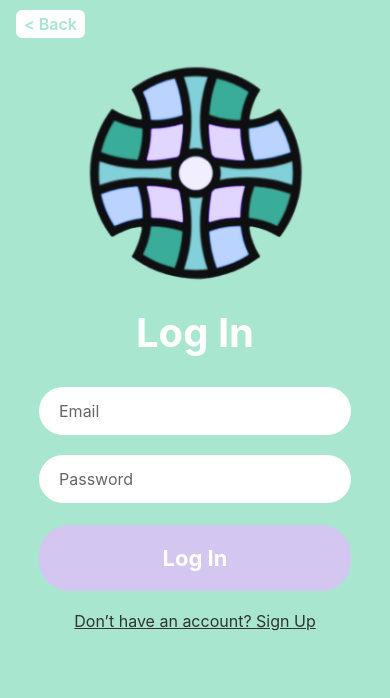
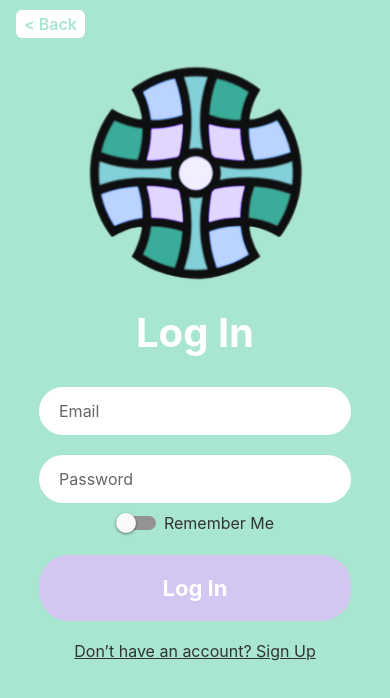
Before and after one commit to AlphaBlaze-9/Nuvana-Submission, a React Native app: screen /LoginPage in a window 390 px wide. Shown: the top 698 px of the page. Built offline with nearby package versions, Linux system fonts and the light colour scheme.

Commit message:
Fifth Commit

```diff
--- a/screens/CalendarPage.js
+++ b/screens/CalendarPage.js
@@ -43,7 +43,6 @@ export default function CalendarPage() {
     { eventName: 'Meditation Retreat', eventDate: '2025-06-25' },
   ]);
 
-  // Animation hooks
   const scaleAnim = useRef(new Animated.Value(1)).current;
   const opacityAnim = useRef(new Animated.Value(0)).current;
 
@@ -62,10 +61,8 @@ export default function CalendarPage() {
     ]).start();
   }, [scaleAnim, opacityAnim]);
 
-  // Today's date in YYYY-MM-DD
   const today = new Date().toISOString().split('T')[0];
 
-  // Build markedDates with custom circle styles
   const markedDates = {};
   eventDetails.forEach(evt => {
     const d = parseDateToYMD(evt.eventDate);
--- a/screens/HomePage.js
+++ b/screens/HomePage.js
@@ -67,14 +67,13 @@ export default function HomePage() {
   const navIcons = [
     { key: 'Book',     src: BookIcon,     onPress: () => navigation.navigate('JournalPage') },
     { key: 'Check',    src: CheckIcon,    onPress: () => navigation.navigate('ProgressPage') },
-    { key: 'Home',     src: HomeIcon,     onPress: () => {/* TODO */} },
+    { key: 'Home',     src: HomeIcon,     onPress: () => {} },
     { key: 'Calendar', src: CalendarIcon, onPress: () => navigation.navigate('CalendarPage') },
     { key: 'Text',     src: TextIcon,     onPress: () => navigation.navigate('AIPage') },
   ];
 
   return (
     <SafeAreaView style={styles.container}>
-      {/* Visible logout button */}
       <TouchableOpacity
         style={styles.logoutOverlay}
         onPress={() => navigation.replace('WelcomePage')}
@@ -176,20 +175,20 @@ const styles = StyleSheet.create({
     left: 16,
     zIndex: 10,
     backgroundColor: '#d3c6f1',
-    paddingVertical: 10,    // ↑ doubled
-    paddingHorizontal: 5,  // ↑ increased
+    paddingVertical: 10,
+    paddingHorizontal: 5,
     borderRadius: 8,
-    minWidth: 100,          // ensure a minimum tap area
-    alignItems: 'center',   // center the text
+    minWidth: 100,
+    alignItems: 'center',
   },
   logoutText: {
     color: '#fff',
     fontWeight: '600',
-    fontSize: 18,           // ↑ larger text
+    fontSize: 18,
   },
 
   scrollContent: {
-    paddingTop: 60,      // leave room for logout
+    paddingTop: 60,
     paddingBottom: 100,
     alignItems: 'center',
   },
--- a/screens/JournalEntryPage.js
+++ b/screens/JournalEntryPage.js
@@ -24,7 +24,6 @@ export default function JournalEntryPage() {
   const route = useRoute();
   const entry = route.params?.entry || {};
 
-  // Metrics state as numbers
   const [mood, setMood] = useState(entry.mood ? Number(entry.mood) : 1);
   const [craving, setCraving] = useState(entry.craving ? Number(entry.craving) : 1);
   const [sentiment, setSentiment] = useState(
@@ -33,11 +32,9 @@ export default function JournalEntryPage() {
   const [sleep, setSleep] = useState(entry.sleep ? Number(entry.sleep) : 0);
   const [stress, setStress] = useState(entry.stress ? Number(entry.stress) : 1);
 
-  // Journal state
   const [title, setTitle] = useState(entry.title || '');
   const [subtitle, setSubtitle] = useState(entry.subtitle || '');
 
-  // Modal control
   const [modalVisible, setModalVisible] = useState(true);
 
   const handleNext = () => setModalVisible(false);
@@ -59,7 +56,6 @@ export default function JournalEntryPage() {
     });
   };
 
-  // Helper to render a stepper row
   const Stepper = ({ label, value, setValue, min, max, step = 1, decimal }) => (
     <View style={styles.metricRow}>
       <Text style={styles.metricLabel}>{label}</Text>
@@ -91,7 +87,6 @@ export default function JournalEntryPage() {
 
   return (
     <SafeAreaView style={styles.container}>
-      {/* Check-in Modal */}
       <Modal visible={modalVisible} transparent animationType="slide">
         <KeyboardAvoidingView
           style={styles.modalContainer}
@@ -119,7 +114,6 @@ export default function JournalEntryPage() {
         </KeyboardAvoidingView>
       </Modal>
 
-      {/* Journal Entry Form (after metrics) */}
       {!modalVisible && (
         <>
           <View style={styles.inlineHeader}>
--- a/screens/LoginPage.js
+++ b/screens/LoginPage.js
@@ -1,5 +1,4 @@
-// screens/LoginPage.js
-import React, { useState } from 'react';
+import React, { useState, useEffect } from 'react';
 import {
   SafeAreaView,
   View,
@@ -11,7 +10,9 @@ import {
   Alert,
   ActivityIndicator,
   Image,
+  Switch,
 } from 'react-native';
+import AsyncStorage from '@react-native-async-storage/async-storage';
 import { createClient } from '@supabase/supabase-js';
 
 const supabaseUrl = 'https://weonnniyegpesinyqmrx.supabase.co';
@@ -23,9 +24,29 @@ const BUTTON_WIDTH = width * 0.8;
 const BG = '#a8e6cf';
 
 export default function LoginPage({ navigation }) {
-  const [email, setEmail]       = useState('');
-  const [password, setPassword] = useState('');
-  const [loading, setLoading]   = useState(false);
+  const [email, setEmail]           = useState('');
+  const [password, setPassword]     = useState('');
+  const [loading, setLoading]       = useState(false);
+  const [rememberMe, setRememberMe] = useState(false);
+
+  useEffect(() => {
+    (async () => {
+      try {
+        const saved = await AsyncStorage.getItem('rememberMe');
+        if (saved === 'true') {
+          const [ , savedEmail ]     = await AsyncStorage.getItem('email');
+          const [ , savedPassword ]  = await AsyncStorage.getItem('password');
+          if (savedEmail && savedPassword) {
+            setEmail(savedEmail);
+            setPassword(savedPassword);
+            setRememberMe(true);
+          }
+        }
+      } catch (err) {
+        console.warn('Failed to load credentials', err);
+      }
+    })();
+  }, []);
 
   const handleLogin = async () => {
     if (!email || !password) {
@@ -38,9 +59,22 @@ export default function LoginPage({ navigation }) {
 
     if (error) {
       Alert.alert('Login Error', error.message);
-    } else {
-      navigation.replace('HomePage');
+      return;
     }
+
+    try {
+      if (rememberMe) {
+        await AsyncStorage.setItem('rememberMe', 'true');
+        await AsyncStorage.setItem('email', email);
+        await AsyncStorage.setItem('password', password);
+      } else {
+        await AsyncStorage.multiRemove(['rememberMe', 'email', 'password']);
+      }
+    } catch (err) {
+      console.warn('Failed to persist credentials', err);
+    }
+
+    navigation.replace('HomePage');
   };
 
   return (
@@ -84,6 +118,14 @@ export default function LoginPage({ navigation }) {
           onChangeText={setPassword}
         />
 
+        <View style={styles.rememberContainer}>
+          <Switch
+            value={rememberMe}
+            onValueChange={setRememberMe}
+          />
+          <Text style={styles.rememberText}>Remember Me</Text>
+        </View>
+
         <TouchableOpacity
           style={styles.button}
           onPress={handleLogin}
@@ -95,7 +137,10 @@ export default function LoginPage({ navigation }) {
           }
         </TouchableOpacity>
 
-        <TouchableOpacity onPress={() => navigation.replace('SignUpPage')} style={styles.link}>
+        <TouchableOpacity
+          onPress={() => navigation.replace('SignUpPage')}
+          style={styles.link}
+        >
           <Text style={styles.linkText}>Don’t have an account? Sign Up</Text>
         </TouchableOpacity>
       </View>
@@ -154,6 +199,18 @@ const styles = StyleSheet.create({
     marginVertical: 10,
     fontSize: 16,
   },
+  rememberContainer: {
+    flexDirection: 'row',
+    alignItems: 'center',
+    width: '100%',
+    marginBottom: 10,
+    justifyContent: 'center',
+  },
+  rememberText: {
+    marginLeft: 8,
+    color: '#333',
+    fontSize: 16,
+  },
   button: {
     width: '100%',
     paddingVertical: 20,
--- a/screens/ProgressPage.js
+++ b/screens/ProgressPage.js
@@ -12,7 +12,7 @@ import {
   ActionSheetIOS,
   Platform,
 } from 'react-native';
-import { Picker } from '@react-native-picker/picker'; // preserve for Android
+import { Picker } from '@react-native-picker/picker';
 import { useNavigation, useRoute } from '@react-navigation/native';
 
 import NuvanaLogo   from '../assets/Nuvana.png';
@@ -62,7 +62,6 @@ export default function ProgressPage() {
         }
       );
     }
-    // Android fallback is just the inline picker below
   };
 
   return (
@@ -141,7 +140,6 @@ export default function ProgressPage() {
   );
 }
 
-// keep your existing navIcons array up here
 const navIcons = [
   { key: 'Book',     src: BookIcon,     routeName: 'JournalPage' },
   { key: 'Check',    src: CheckIcon,    routeName: 'ProgressPage' },
@@ -195,7 +193,6 @@ const styles = StyleSheet.create({
     color: '#fff',
     fontWeight: '600',
   },
-  // Android picker fallback
   pickerWrapper: {
     flex: 1,
     justifyContent: 'center',
--- a/screens/SignUpPage.js
+++ b/screens/SignUpPage.js
@@ -1,4 +1,3 @@
-// screens/SignUpPage.js
 import React, { useState } from 'react';
 import {
   SafeAreaView,
@@ -15,7 +14,7 @@ import {
 import { createClient } from '@supabase/supabase-js';
 
 const supabaseUrl = 'https://weonnniyegpesinyqmrx.supabase.co';
-const supabaseKey = 'eyJhbGciOiJIUzI1NiIsInR5cCI6IkpXVCJ9.eyJpc3MiOiJzdXBhYmFzZSIsInJlZiI6Indlb25ubml5ZWdwZXNpbnlxbXJ4Iiwicm9sZSI6ImFub24iLCJpYXQiOjE3NTAxMjYyMTEsImV4cCI6MjA2NTcwMjIxMX0.T7Ea5AACLr7aEt8PbijoAyLPR6UjFungv0l-TvO4z-Q'; // your anon key
+const supabaseKey = 'eyJhbGciOiJIUzI1NiIsInR5cCI6IkpXVCJ9.eyJpc3MiOiJzdXBhYmFzZSIsInJlZiI6Indlb25ubml5ZWdwZXNpbnlxbXJ4Iiwicm9sZSI6ImFub24iLCJpYXQiOjE3NTAxMjYyMTEsImV4cCI6MjA2NTcwMjIxMX0.T7Ea5AACLr7aEt8PbijoAyLPR6UjFungv0l-TvO4z-Q';
 const supabase = createClient(supabaseUrl, supabaseKey);
 
 const { width } = Dimensions.get('window');
```
